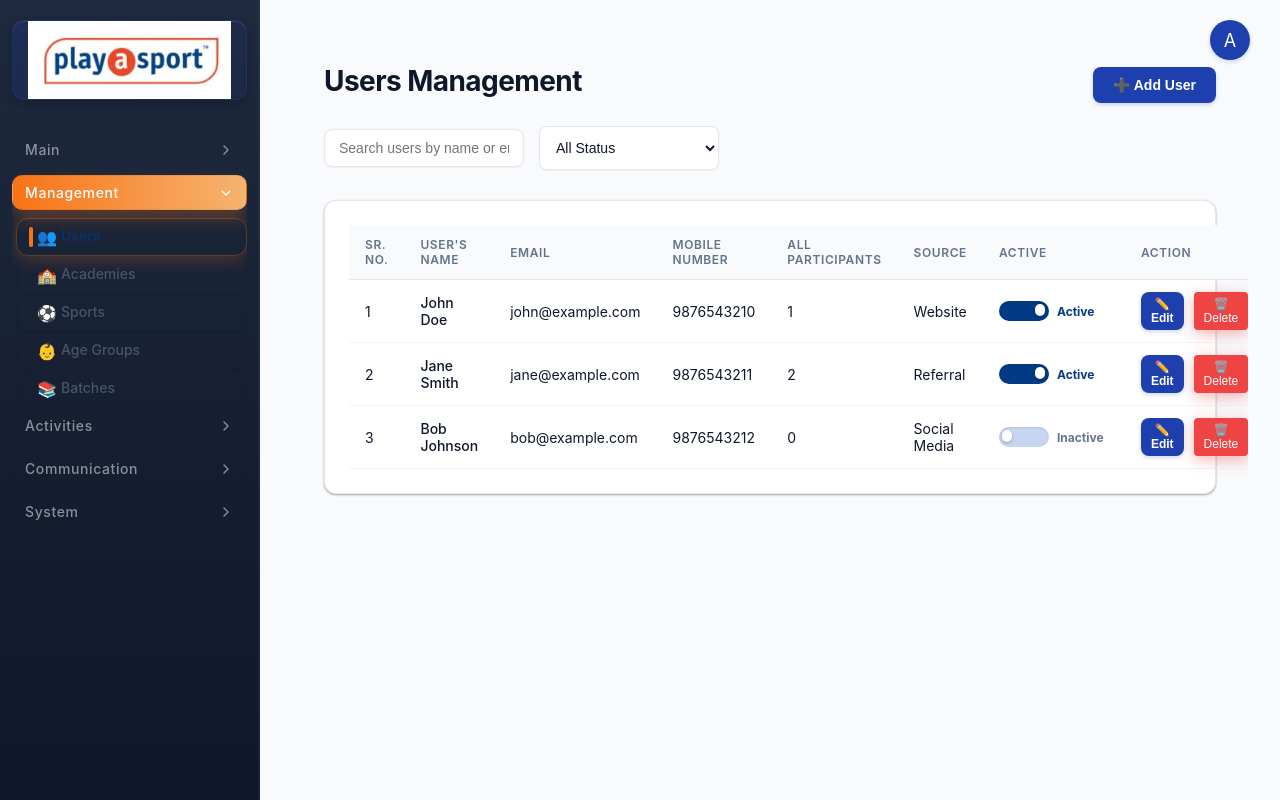
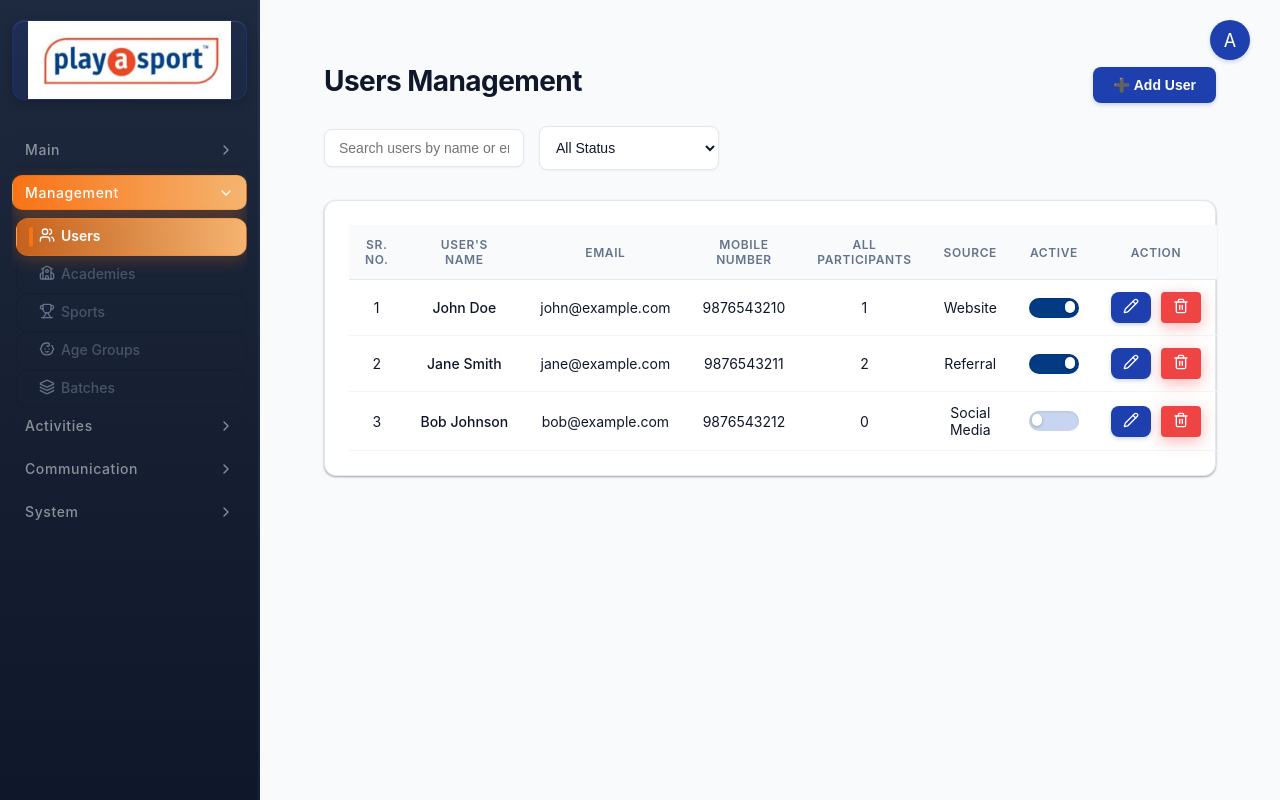
Before and after one commit to sandeepkolay1989/Admin-PAS, a Next.js app: page /users in a window 1280 px wide. Built offline with nearby package versions, Linux system fonts and the light colour scheme.

Commit message:
Changes done in the icons, also updated the color

```diff
--- a/package.json
+++ b/package.json
@@ -8,6 +8,7 @@
     "start": "next start"
   },
   "dependencies": {
+    "lucide-react": "^0.560.0",
     "next": "^15.1.0",
     "react": "19.2.1",
     "react-dom": "19.2.1"
--- a/src/app/(dashboard)/users/page.jsx
+++ b/src/app/(dashboard)/users/page.jsx
@@ -5,6 +5,8 @@ import { useTheme } from '@/context/ThemeContext';
 import Modal from '@/components/Modal';
 import Input from '@/components/Input';
 import Button from '@/components/Button';
+import { X, HelpCircle } from 'lucide-react';
+import { Pencil, Trash2 } from 'lucide-react';
 
 export default function UsersPage() {
     const { users, setUsers } = useAdmin();
@@ -122,21 +124,36 @@ export default function UsersPage() {
         return matchesSearch && matchesStatus;
     });
 
+    const thCenter = { ...styles.th, textAlign: 'center' };
+    const tdCenter = { ...styles.td, textAlign: 'center', verticalAlign: 'middle' };
+
     return (
         <div style={styles.mainContent}>
             {confirmModal && (
                 <div style={styles.modalOverlay}>
-                    <div style={{ ...styles.modal, maxWidth: '420px', textAlign: 'center', position: 'relative', paddingTop: '28px' }}>
-                        <span style={{ position: 'absolute', top: '8px', left: '50%', transform: 'translateX(-50%)', fontSize: '16px', fontWeight: 700, color: '#f97316' }}></span>
+                <div style={{ ...styles.modal, maxWidth: '420px', textAlign: 'center', position: 'relative', paddingTop: '52px' }}>
+                    <span style={{
+                        position: 'absolute',
+                        top: '10px',
+                        left: '50%',
+                        transform: 'translateX(-50%)',
+                        display: 'block',
+                        width: '32px',
+                        height: '32px',
+                        pointerEvents: 'none',
+                        color: '#f97316'
+                    }}>
+                        <HelpCircle size={32} />
+                    </span>
                         <button
                             onClick={handleCancelStatus}
                             style={{
                                 position: 'absolute',
-                                top: '8px',
-                                right: '8px',
+                                top: '16px',
+                                right: '16px',
                                 background: 'none',
                                 border: 'none',
-                                fontSize: '20px',
+                            fontSize: '0px',
                                 cursor: 'pointer',
                                 color: '#0f172a',
                                 padding: 0,
@@ -144,11 +161,11 @@ export default function UsersPage() {
                             }}
                             aria-label="Close"
                         >
-                            <img src="/cross-icon.svg" alt="close" width={14} height={14} />
+                        <X size={18} color="#0f172a" />
                         </button>
-                        <h3 style={{ margin: '0 0 12px 0', color: '#f97316', fontWeight: 700 }}>Are You Sure?</h3>
+                        <h3 style={{ margin: '0 0 12px 0', color: '#de0404', fontWeight: 700 }}>Are You Sure?</h3>
                         <p style={{ color: '#242222', marginBottom: '20px' }}>
-                            Do you want to change this status to <span style={{ color: '#fa0602', fontWeight: 700 }}>{confirmModal.nextStatus || 'Inactive'}</span>?
+                            Do you want to change this status to <span style={{ color: '#f97316', fontWeight: 700 }}>{confirmModal.nextStatus || 'Inactive'}</span>?
                         </p>
                         <div style={{ display: 'flex', justifyContent: 'center', gap: '12px' }}>
                             <button
@@ -229,36 +246,36 @@ export default function UsersPage() {
                 <table style={styles.table}>
                     <thead>
                         <tr>
-                            <th style={styles.th}>Sr. No.</th>
-                            <th style={styles.th}>User's Name</th>
-                            <th style={styles.th}>Email</th>
-                            <th style={styles.th}>Mobile Number</th>
-                            <th style={styles.th}>All Participants</th>
-                            <th style={styles.th}>Source</th>
-                            <th style={styles.th}>Active</th>
-                            <th style={styles.th}>Action</th>
+                            <th style={thCenter}>Sr. No.</th>
+                            <th style={thCenter}>User's Name</th>
+                            <th style={thCenter}>Email</th>
+                            <th style={thCenter}>Mobile Number</th>
+                            <th style={thCenter}>All Participants</th>
+                            <th style={thCenter}>Source</th>
+                            <th style={thCenter}>Active</th>
+                            <th style={thCenter}>Action</th>
                         </tr>
                     </thead>
                     <tbody>
                         {filteredUsers.map((user, index) => (
                             <tr key={user.id}>
-                                <td style={styles.td}>{index + 1}</td>
-                                <td style={{ ...styles.td, fontWeight: '500' }}>
+                                <td style={tdCenter}>{index + 1}</td>
+                                <td style={{ ...tdCenter, fontWeight: '500', whiteSpace: 'nowrap' }}>
                                     {user.name}
                                 </td>
-                                <td style={styles.td}>{user.email}</td>
-                                <td style={styles.td}>{user.mobile || '-'}</td>
-                                <td style={styles.td}>
+                                <td style={tdCenter}>{user.email}</td>
+                                <td style={tdCenter}>{user.mobile || '-'}</td>
+                                <td style={tdCenter}>
                                     {Array.isArray(user.participants) ? user.participants.length : 0}
                                 </td>
-                                <td style={styles.td}>{user.source || 'Unknown'}</td>
-                                <td style={styles.td}>
+                                <td style={tdCenter}>{user.source || 'Unknown'}</td>
+                                <td style={tdCenter}>
                                     <div
                                         onClick={() => toggleUserStatus(user.id)}
                                         style={{
                                             display: 'flex',
                                             alignItems: 'center',
-                                            gap: '8px',
+                                            justifyContent: 'center',
                                             cursor: 'pointer',
                                             userSelect: 'none'
                                         }}
@@ -289,29 +306,23 @@ export default function UsersPage() {
                                                 }}
                                             />
                                         </div>
-                                        <span style={{
-                                            color: user.status === 'active' ? '#023B84' : '#64748b',
-                                            fontWeight: 700,
-                                            fontSize: '12px',
-                                            minWidth: '52px'
-                                        }}>
-                                            {user.status === 'active' ? 'Active' : 'Inactive'}
-                                        </span>
                                     </div>
                                 </td>
-                                <td style={styles.td}>
-                                    <div style={{ display: 'flex', gap: '10px' }}>
+                                <td style={tdCenter}>
+                                    <div style={{ display: 'flex', gap: '10px', justifyContent: 'center' }}>
                                         <button
-                                            style={{ ...styles.button, padding: '5px 10px', fontSize: '12px' }}
+                                            style={{ ...styles.button, padding: '6px 12px', fontSize: '12px' }}
                                             onClick={() => alert(`Edit user: ${user.name}`)}
+                                            title="Edit"
                                         >
-                                            ✏️ Edit
+                                            <Pencil size={16} color="#ffffff" />
                                         </button>
                                         <button
-                                            style={{ ...styles.buttonDanger, padding: '5px 10px', fontSize: '12px', border: 'none', borderRadius: '4px', cursor: 'pointer' }}
+                                            style={{ ...styles.buttonDanger, padding: '6px 12px', fontSize: '12px', border: 'none', borderRadius: '4px', cursor: 'pointer' }}
                                             onClick={() => handleDeleteUser(user.id)}
+                                            title="Delete"
                                         >
-                                            🗑️ Delete
+                                            <Trash2 size={16} color="#ffffff" />
                                         </button>
                                     </div>
                                 </td>
--- a/src/components/Sidebar.jsx
+++ b/src/components/Sidebar.jsx
@@ -4,6 +4,21 @@ import Link from 'next/link';
 import Image from 'next/image';
 import { usePathname } from 'next/navigation';
 import { useTheme } from '../context/ThemeContext';
+import {
+    LayoutDashboard,
+    Users,
+    School,
+    Trophy,
+    Baby,
+    Layers,
+    CalendarDays,
+    Star,
+    Clapperboard,
+    MessageCircle,
+    Bell,
+    Settings,
+    Shield
+} from 'lucide-react';
 
 export default function Sidebar() {
     const { toggleTheme, isDarkMode, accent = '#f97316', accentSoft = '#fff7ed', ...styles } = useTheme();
@@ -16,43 +31,43 @@ export default function Sidebar() {
             id: 'main',
             label: 'Main',
             items: [
-                { id: 'dashboard', label: 'Overview', icon: '📊', path: '/' },
+                        { id: 'dashboard', label: 'Overview', icon: LayoutDashboard, path: '/' },
             ]
         },
         {
             id: 'management',
             label: 'Management',
             items: [
-                { id: 'users', label: 'Users', icon: '👥', path: '/users' },
-                { id: 'academies', label: 'Academies', icon: '🏫', path: '/academies' },
-                { id: 'sports', label: 'Sports', icon: '⚽', path: '/sports' },
-                { id: 'ageGroups', label: 'Age Groups', icon: '👶', path: '/ageGroups' },
-                { id: 'batches', label: 'Batches', icon: '📚', path: '/batches' },
+                        { id: 'users', label: 'Users', icon: Users, path: '/users' },
+                        { id: 'academies', label: 'Academies', icon: School, path: '/academies' },
+                        { id: 'sports', label: 'Sports', icon: Trophy, path: '/sports' },
+                        { id: 'ageGroups', label: 'Age Groups', icon: Baby, path: '/ageGroups' },
+                        { id: 'batches', label: 'Batches', icon: Layers, path: '/batches' },
             ]
         },
         {
             id: 'activities',
             label: 'Activities',
             items: [
-                { id: 'bookings', label: 'Bookings', icon: '📅', path: '/bookings' },
-                { id: 'reviews', label: 'Reviews', icon: '⭐', path: '/reviews' },
-                { id: 'reels', label: 'Reels & Highlights', icon: '🎬', path: '/reels' },
+                        { id: 'bookings', label: 'Bookings', icon: CalendarDays, path: '/bookings' },
+                        { id: 'reviews', label: 'Reviews', icon: Star, path: '/reviews' },
+                        { id: 'reels', label: 'Reels & Highlights', icon: Clapperboard, path: '/reels' },
             ]
         },
         {
             id: 'communication',
             label: 'Communication',
             items: [
-                { id: 'chat', label: 'Chat', icon: '💬', path: '/chat' },
-                { id: 'notifications', label: 'Notifications', icon: '🔔', path: '/notifications' },
+                        { id: 'chat', label: 'Chat', icon: MessageCircle, path: '/chat' },
+                        { id: 'notifications', label: 'Notifications', icon: Bell, path: '/notifications' },
             ]
         },
         {
             id: 'system',
             label: 'System',
             items: [
-                { id: 'settings', label: 'Settings', icon: '⚙️', path: '/settings' },
-                { id: 'roles', label: 'Role & Responsibilities', icon: '🛡️', path: '/roles' },
+                        { id: 'settings', label: 'Settings', icon: Settings, path: '/settings' },
+                        { id: 'roles', label: 'Role & Responsibilities', icon: Shield, path: '/roles' },
             ]
         },
     ];
@@ -217,8 +232,8 @@ export default function Sidebar() {
                                                             boxShadow: '0 4px 12px rgba(234, 177, 121, 0.35)',
                                                         } : {}),
                                                         ...(isActive ? {
-                                                            background: 'linear-gradient(90deg, rgba(249, 116, 22, 0.76) 0%, rgb(245, 180, 112) 0%, 100%)',
-                                                            color: '#0b3269',
+                                                            background: 'linear-gradient(90deg, rgba(249, 116, 22, 0.76) 0%, rgb(245, 180, 112) 100%)',
+                                                            color: '#ffffff',
                                                             boxShadow: '0 4px 16px rgba(249, 115, 22, 0.25)',
                                                             border: '1px solid rgba(249, 115, 22, 0.3)',
                                                             fontWeight: 600,
@@ -234,8 +249,10 @@ export default function Sidebar() {
                                                         background: isActive ? '#f97316' : (hoveredItem === item.id ? '#ffffff' : 'transparent'),
                                                         transition: 'background 0.2s ease'
                                                     }} />
-                                                    <span style={{ fontSize: '16px', width: '20px', display: 'flex', justifyContent: 'center', color: isActive ? '#0b3269' : (hoveredItem === item.id ? '#ffffff' : '#64748b') }}>{item.icon}</span>
-                                                    <span style={{ color: isActive ? '#0b3269' : (hoveredItem === item.id ? '#ffffff' : '#475569') }}>{item.label}</span>
+                                                    <span style={{ fontSize: '16px', width: '20px', display: 'flex', justifyContent: 'center', color: isActive ? '#ffffff' : (hoveredItem === item.id ? '#ffffff' : '#64748b') }}>
+                                                        {item.icon ? <item.icon size={16} color={isActive ? '#ffffff' : (hoveredItem === item.id ? '#ffffff' : '#64748b')} /> : null}
+                                                    </span>
+                                                    <span style={{ color: isActive ? '#ffffff' : (hoveredItem === item.id ? '#ffffff' : '#475569') }}>{item.label}</span>
                                                 </div>
                                             </Link>
                                         );
```
Also changed, not shown: src/app/(dashboard)/academies/page.jsx (+98 -44 lines), src/components/Dashboard.jsx (+18 -8 lines), public/question-mark1.png (added), src/lib/styles.js, 1 other file (tests, documents, lock files or other folders).
